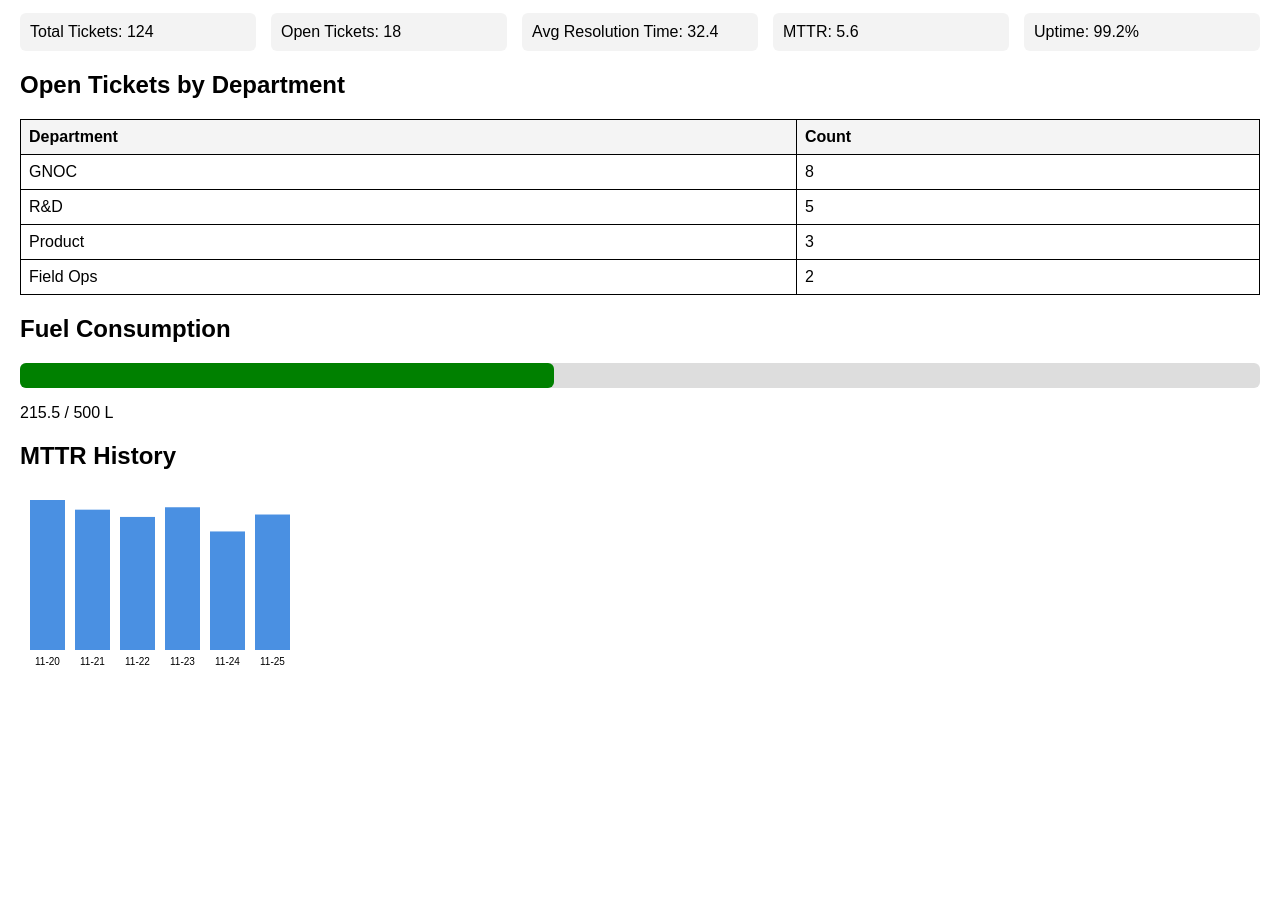
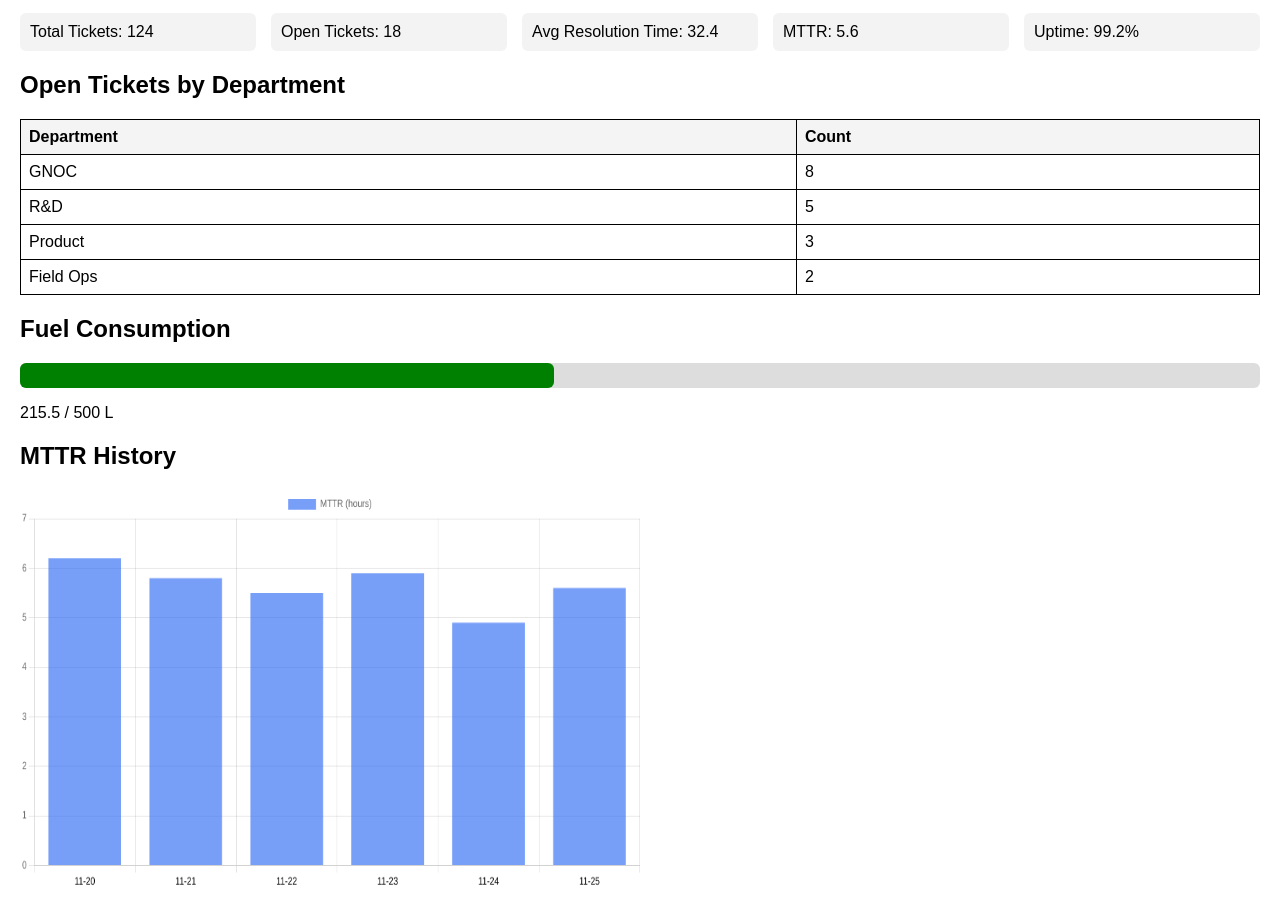
Before and after one commit to guttulapoojitha/Dashboard, a plain HTML site: page dashboard.html in a window 1280 px wide. Shown: the part 95-1005 px from the top of the page. Before the commit the page ends 800 px from the top, so only its background shows below. Drawn offline with nearby package versions, Linux system fonts and the light colour scheme.

Commit message:
few changes were done

```diff
--- a/dashboard.html
+++ b/dashboard.html
@@ -45,9 +45,9 @@
 
     <section>
         <h2>MTTR History</h2>
-        <svg id="mttrSvg" width="100%" height="180"></svg>
+        <canvas id="mttrChart"></canvas>
     </section>
-
+    <script src="https://cdn.jsdelivr.net/npm/chart.js"></script>
     <script src="script.js"></script>
 </body>
 </html>
--- a/script.js
+++ b/script.js
@@ -24,29 +24,29 @@ async function loadDashboard() {
         document.getElementById("fuelUsed").textContent = data.fuel.fuel_consumed_liters;
         document.getElementById("fuelCapacity").textContent = data.fuel.fuel_capacity_liters;
 
-        const svg = document.getElementById("mttrSvg");
-        const maxValue = Math.max(...data.mttr_history.map(i => i.mttr));
-        const barWidth = 35;
-        const gap = 10;
 
-        data.mttr_history.forEach((item, index) => {
-            const height = (item.mttr / maxValue) * 150;
-            const x = index * (barWidth + gap) + 10;
+        const chartbar = document.getElementById("mttrChart").getContext("2d");
 
-            const rect = document.createElementNS("http://www.w3.org/2000/svg", "rect");
-            rect.setAttribute("x", x);
-            rect.setAttribute("y", 160 - height);
-            rect.setAttribute("width", barWidth);
-            rect.setAttribute("height", height);
-            rect.setAttribute("fill", "#4a90e2");
-            svg.appendChild(rect);
+        const labels = data.mttr_history.map(item => item.date.slice(5));
+        const values = data.mttr_history.map(item => item.mttr);
 
-            const label = document.createElementNS("http://www.w3.org/2000/svg", "text");
-            label.setAttribute("x", x + 5);
-            label.setAttribute("y", 175);
-            label.setAttribute("font-size", "10");
-            label.textContent = item.date.slice(5);
-            svg.appendChild(label);
+        new Chart(chartbar, {
+            type: "bar",
+            data: {
+                labels: labels,
+                datasets: [{
+                    label: "MTTR (hours)",
+                    data: values,
+                    backgroundColor: "rgba(31, 95, 244, 0.6)"
+                }]
+            },
+            options: {
+                responsive: true,
+                scales: {
+                    y: { beginAtZero: true },
+                    x: { ticks: { color: "#000" } }
+                }
+            }
         });
 
     } catch (err) {
--- a/style.css
+++ b/style.css
@@ -54,6 +54,11 @@ table th {
     border-radius: 6px;
 }
 
+#mttrChart {
+    width: 50% !important;
+    height: 400px !important;
+}
+
 @media (max-width: 600px) {
     .kpi-container {
         flex-direction: column;
```
